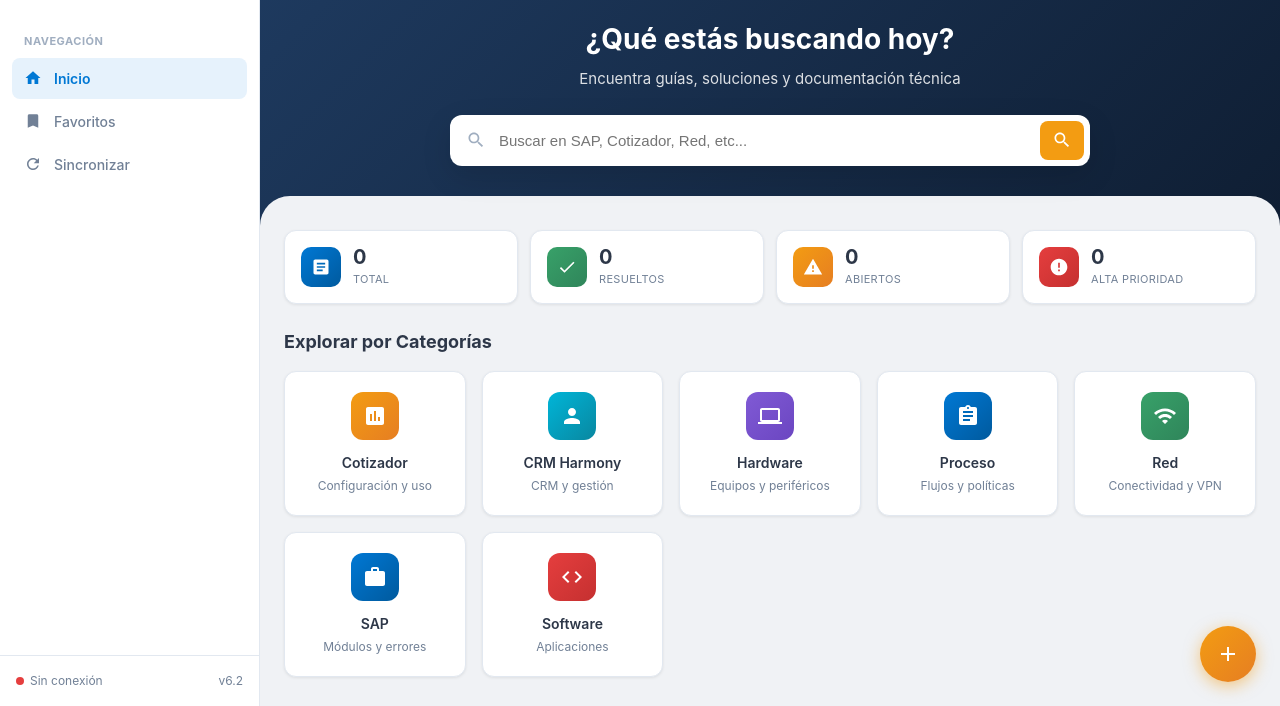
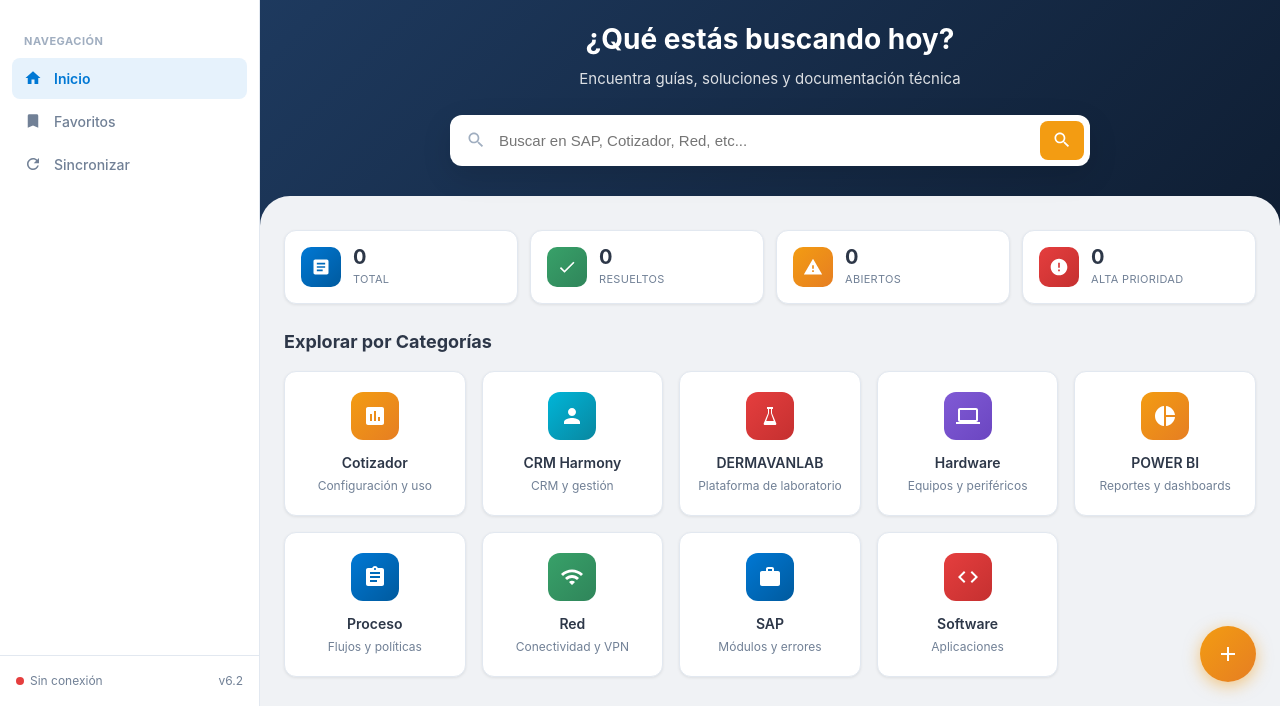
Before and after one commit to jlrg2026/kb2026, a plain HTML site: page index.html in a window 1280 px wide. Shown: the part 94-800 px from the top of the page. Drawn offline with Linux system fonts and the light colour scheme.

Commit message:
Update via weejur editor

```diff
--- a/index.html
+++ b/index.html
@@ -867,7 +867,9 @@
               <option value="">Seleccionar...</option>
               <option>Cotizador</option>
               <option>CRM Harmony</option>
+              <option>DERMAVANLAB</option>
               <option>Hardware</option>
+              <option>POWER BI</option>
               <option>Proceso</option>
               <option>Red</option>
               <option>SAP</option>
@@ -948,7 +950,9 @@
       'Hardware': '<svg viewBox="0 0 24 24"><path d="M20 18c1.1 0 1.99-.9 1.99-2L22 6c0-1.1-.9-2-2-2H4c-1.1 0-2 .9-2 2v10c0 1.1.9 2 2 2H0v2h24v-2h-4zM4 6h16v10H4V6z"/></svg>',
       'Software': '<svg viewBox="0 0 24 24"><path d="M9.4 16.6L4.8 12l4.6-4.6L8 6l-6 6 6 6 1.4-1.4zm5.2 0l4.6-4.6-4.6-4.6L16 6l6 6-6 6-1.4-1.4z"/></svg>',
       'Proceso': '<svg viewBox="0 0 24 24"><path d="M19 3h-4.18C14.4 1.84 13.3 1 12 1c-1.3 0-2.4.84-2.82 2H5c-1.1 0-2 .9-2 2v14c0 1.1.9 2 2 2h14c1.1 0 2-.9 2-2V5c0-1.1-.9-2-2-2zm-7 0c.55 0 1 .45 1 1s-.45 1-1 1-1-.45-1-1 .45-1 1-1zm2 14H7v-2h7v2zm3-4H7v-2h10v2zm0-4H7V7h10v2z"/></svg>',
-      'CRM Harmony': '<svg viewBox="0 0 24 24"><path d="M12 12c2.21 0 4-1.79 4-4s-1.79-4-4-4-4 1.79-4 4 1.79 4 4 4zm0 2c-2.67 0-8 1.34-8 4v2h16v-2c0-2.66-5.33-4-8-4z"/></svg>'
+      'CRM Harmony': '<svg viewBox="0 0 24 24"><path d="M12 12c2.21 0 4-1.79 4-4s-1.79-4-4-4-4 1.79-4 4 1.79 4 4 4zm0 2c-2.67 0-8 1.34-8 4v2h16v-2c0-2.66-5.33-4-8-4z"/></svg>',
+      'DERMAVANLAB': '<svg viewBox="0 0 24 24"><path d="M9 3v2h1v4.2L5.8 19.2c-.4.8.2 1.8 1.1 1.8h10.2c.9 0 1.5-1 1.1-1.8L14 9.2V5h1V3H9zm2 2h2v4.3l2.8 7.7H8.2L11 9.3V5z"/></svg>',
+      'POWER BI': '<svg viewBox="0 0 24 24"><path d="M11 2v20c-5.07-.5-9-4.79-9-10s3.93-9.5 9-10zm2.03 0v8.99H22c-.47-4.74-4.24-8.52-8.97-8.99zm0 11.01V22c4.74-.47 8.5-4.25 8.97-8.99h-8.97z"/></svg>'
     };
 
     // ===== ESTADO =====
@@ -965,7 +969,9 @@
     const CATEGORIES = [
       { name: 'Cotizador', color: 'cat-2', desc: 'Configuración y uso' },
       { name: 'CRM Harmony', color: 'cat-6', desc: 'CRM y gestión' },
+      { name: 'DERMAVANLAB', color: 'cat-5', desc: 'Plataforma de laboratorio' },
       { name: 'Hardware', color: 'cat-4', desc: 'Equipos y periféricos' },
+      { name: 'POWER BI', color: 'cat-2', desc: 'Reportes y dashboards' },
       { name: 'Proceso', color: 'cat-1', desc: 'Flujos y políticas' },
       { name: 'Red', color: 'cat-3', desc: 'Conectividad y VPN' },
       { name: 'SAP', color: 'cat-1', desc: 'Módulos y errores' },
```
